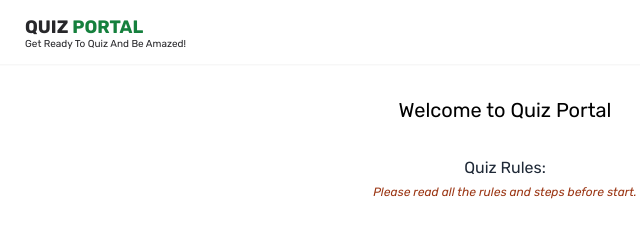
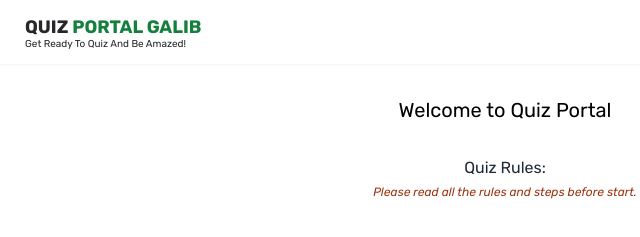
Before and after one commit to galibmia/quiz-portal, a plain HTML site: page index.html in a window 1280 px wide. Shown: the top 237 px of the page, 135-775 px from the left. Drawn offline with nearby package versions, Linux system fonts and the light colour scheme.

Commit message:
Change name

```diff
--- a/index.html
+++ b/index.html
@@ -41,7 +41,7 @@
     <header class="h-16 flex items-center shadow-sm">
       <nav class="flex justify-between items-center w-9/12 mx-auto">
         <div class="text-zinc-800 font-bold uppercase">
-          <h1 class="text-lg">Quiz <span class="text-green-700">Portal</span></h1>
+          <h1 class="text-lg">Quiz <span class="text-green-700">Portal Galib</span></h1>
           <p class="text-[10px] font-normal capitalize -mt-1">
             Get ready to Quiz and be amazed!
           </p>
```
